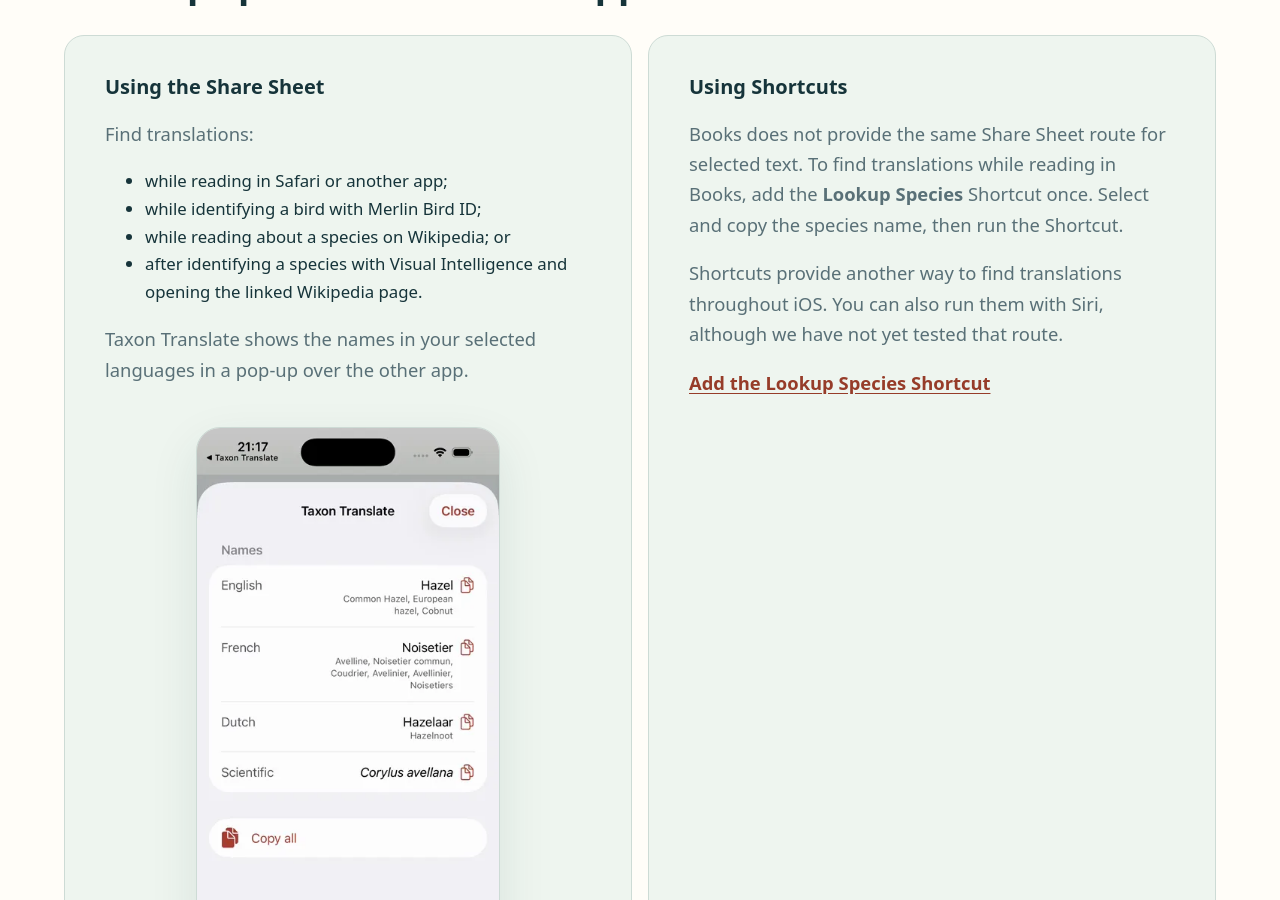
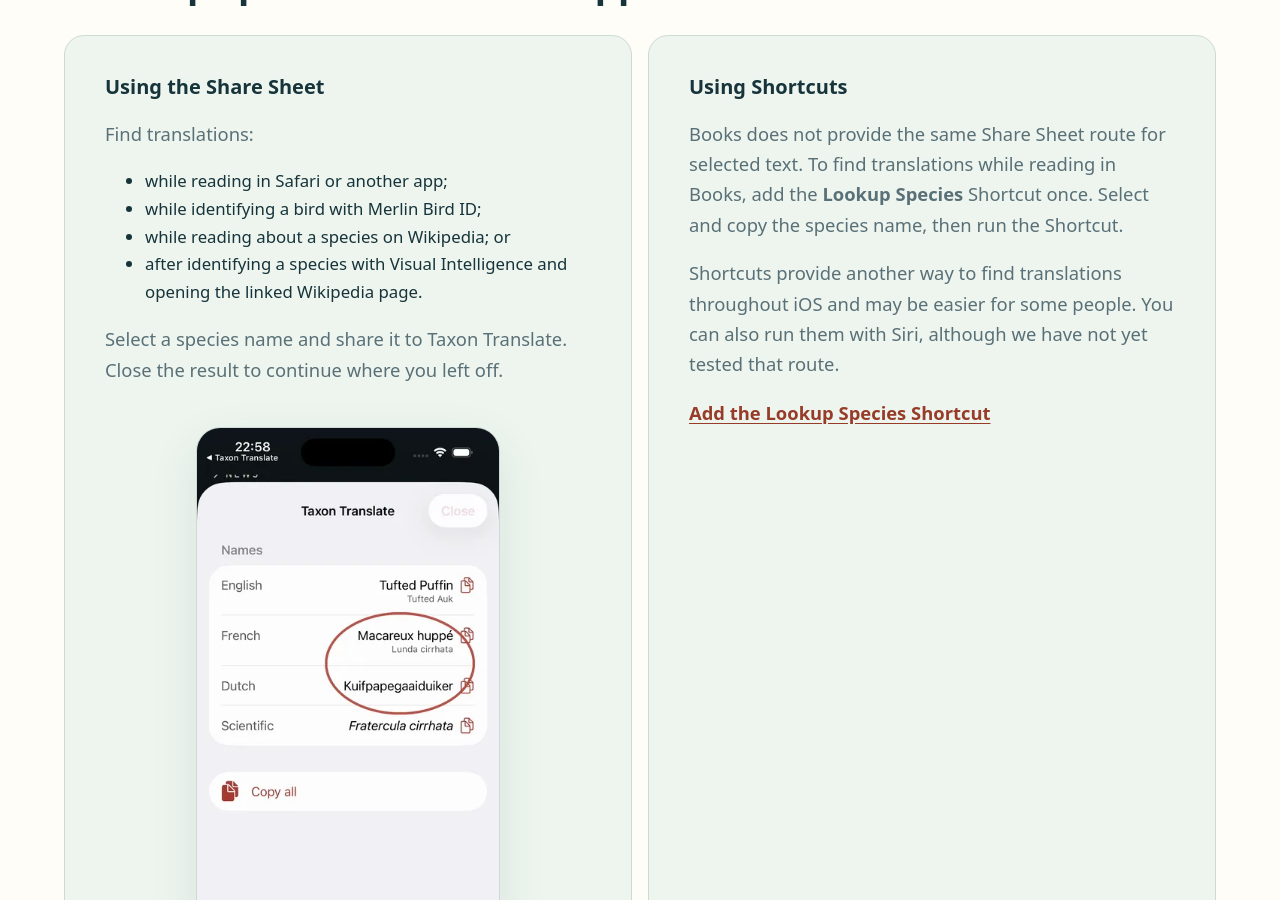
Before and after one commit to axel58170/taxon-site, a Jekyll site: the page built from website/index.md, in a window 1280 px wide and 900 px high, scrolled down 2171 px. Built offline with Jekyll 4.4.1, drawn with Linux system fonts in a browser that asks for light colours.

Commit message:
Show selected-text Share Sheet flow

```diff
--- a/website/index.md
+++ b/website/index.md
@@ -60,15 +60,15 @@
 - while reading about a species on Wikipedia; or
 - after identifying a species with Visual Intelligence and opening the linked Wikipedia page.
 
-Taxon Translate shows the names in your selected languages in a pop-up over the other app.
+Select a species name and share it to Taxon Translate. Close the result to continue where you left off.
 
 {% include motion-figure.html
   class="feature-media share-sheet-media"
-  animation="/assets/support/share-wikipedia-page.gif"
-  animation_alt="Hazel’s English, French, Dutch, and scientific names appear in Taxon Translate after choosing Share from an English Wikipedia article and selecting Taxon Translate in the Share Sheet"
-  poster="/assets/support/share-wikipedia-page-poster.webp"
-  poster_alt="Taxon Translate showing Hazel, Noisetier, Hazelaar, and Corylus avellana after a lookup from Wikipedia"
-  duration_ms="10500"
+  animation="/assets/support/share-selected-text-tufted-puffin.gif"
+  animation_alt="Macareux huppé and Kuifpapegaaiduiker appear after selecting Tufted Puffin in a Safari article, revealing Share, choosing Taxon Translate, and then closing the result to continue reading"
+  poster="/assets/support/share-selected-text-tufted-puffin-poster.webp"
+  poster_alt="Taxon Translate showing Tufted Puffin, Macareux huppé, Kuifpapegaaiduiker, and Fratercula cirrhata"
+  duration_ms="25500"
 %}
 
 <p class="note">Taxon Translate is not affiliated with or endorsed by Merlin Bird ID, eBird, or the Cornell Lab of Ornithology.</p>
@@ -80,7 +80,7 @@
 
 Books does not provide the same Share Sheet route for selected text. To find translations while reading in Books, add the **Lookup Species** Shortcut once. Select and copy the species name, then run the Shortcut.
 
-Shortcuts provide another way to find translations throughout iOS. You can also run them with Siri, although we have not yet tested that route.
+Shortcuts provide another way to find translations throughout iOS and may be easier for some people. You can also run them with Siri, although we have not yet tested that route.
 
 <a class="text-link" href="https://www.icloud.com/shortcuts/3dcca758ad0d40aaa2f4c8d2ef2ec471">Add the Lookup Species Shortcut</a>
 
```
Also changed, not shown: docs/SUPPORT_MEDIA.md (+8 -7 lines), website/assets/support/share-selected-text-tufted-puffin-poster.webp (added), website/assets/support/share-selected-text-tufted-puffin.gif (added), website/assets/support/share-wikipedia-page-poster.webp (deleted), website/assets/support/share-wikipedia-page.gif (deleted).
